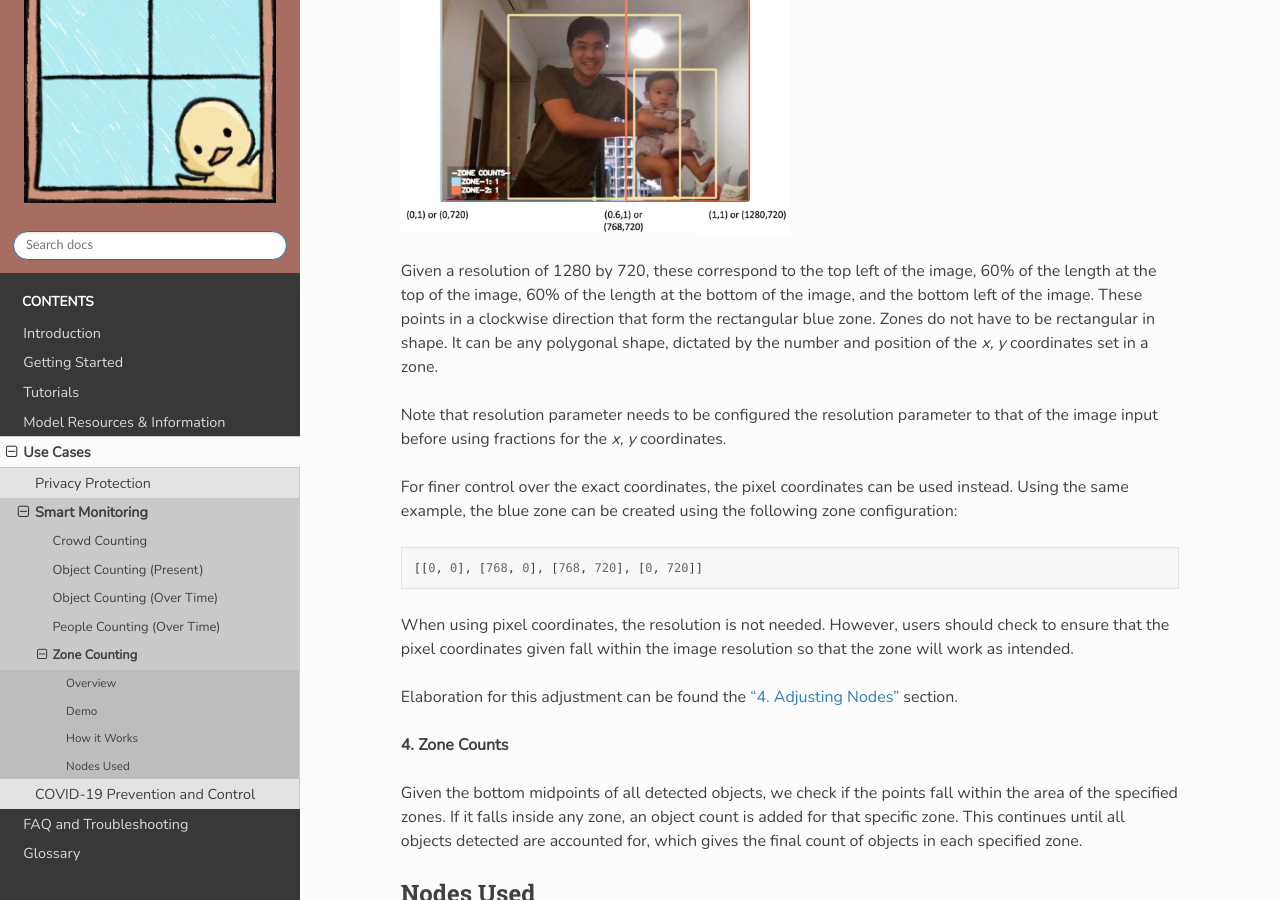
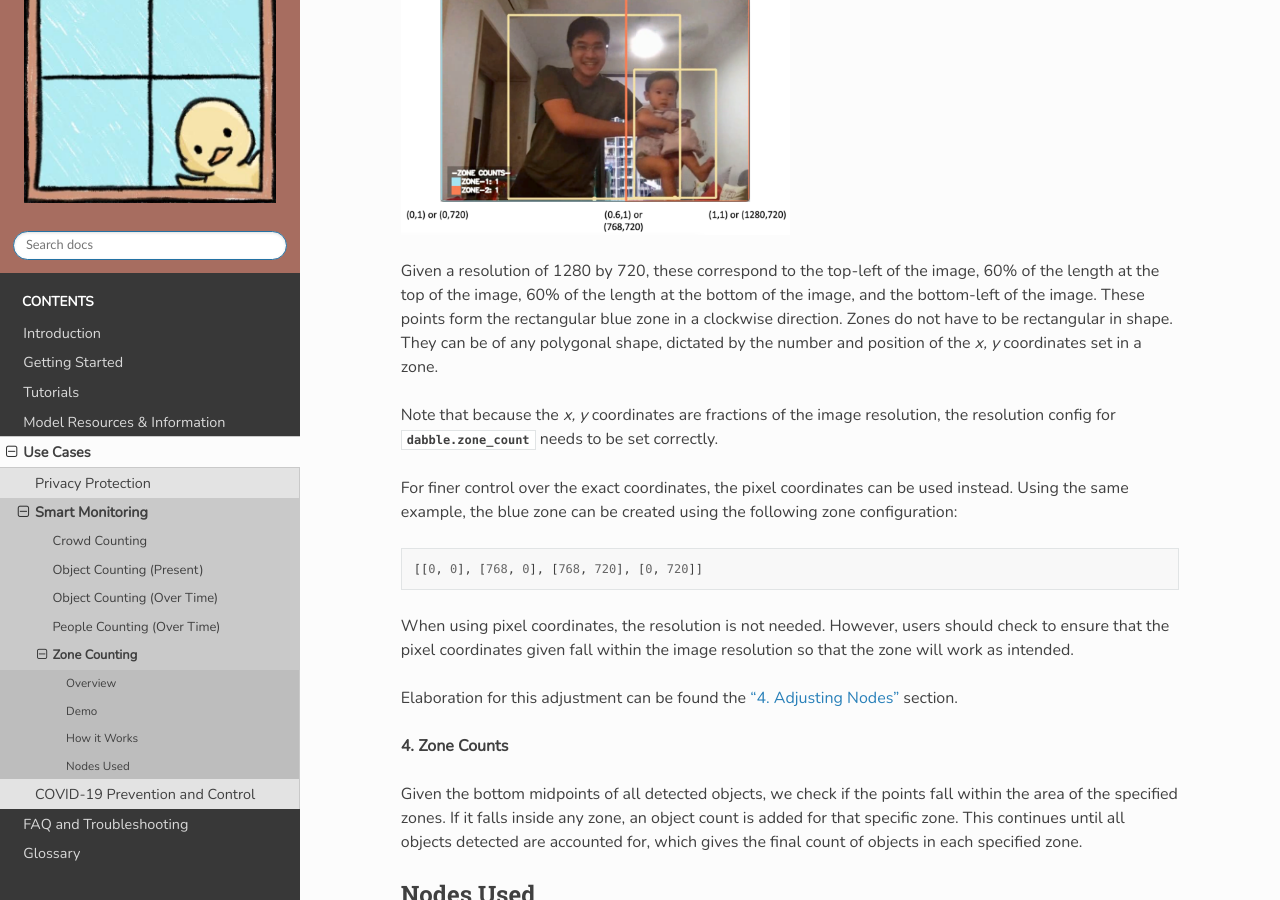
Before and after one commit to aisingapore/PeekingDuck, a Sphinx documentation site: the page built from docs/source/use_cases/zone_counting.rst, in a window 1280 px wide and 900 px high, scrolled down 2179 px. Built offline with Sphinx 7.4.7 and the Read the Docs theme 2.0.0, drawn with Linux system fonts in a browser that asks for light colours.

Commit message:
docs: update GIF for default pipeline, rephrase zone count explanation

```diff
--- a/docs/source/use_cases/zone_counting.rst
+++ b/docs/source/use_cases/zone_counting.rst
@@ -88,14 +88,14 @@ was created using the following zone::
    :class: no-scaled-link
    :width: 50 %
 
-Given a resolution of 1280 by 720, these correspond to the top left of the image, 60% of the length
-at the top of the image, 60% of the length at the bottom of the image, and the bottom left of the
-image. These points in a clockwise direction that form the rectangular blue zone. Zones do not have
-to be rectangular in shape. It can be any polygonal shape, dictated by the number and position of
+Given a resolution of 1280 by 720, these correspond to the top-left of the image, 60% of the length
+at the top of the image, 60% of the length at the bottom of the image, and the bottom-left of the
+image. These points form the rectangular blue zone in a clockwise direction. Zones do not have to
+be rectangular in shape. They can be of any polygonal shape, dictated by the number and position of
 the `x, y` coordinates set in a zone.
 
-Note that resolution parameter needs to be configured the resolution parameter to that of the image
-input before using fractions for the `x, y` coordinates.
+Note that because the `x, y` coordinates are fractions of the image resolution, the resolution
+config for :mod:`dabble.zone_count` needs to be set correctly.
 
 For finer control over the exact coordinates, the pixel coordinates can be used instead. Using the
 same example, the blue zone can be created using the following zone configuration::
```
Also changed, not shown: README.md (+3 -3 lines), docs/source/assets/getting_started/default_pipeline.gif (added).
